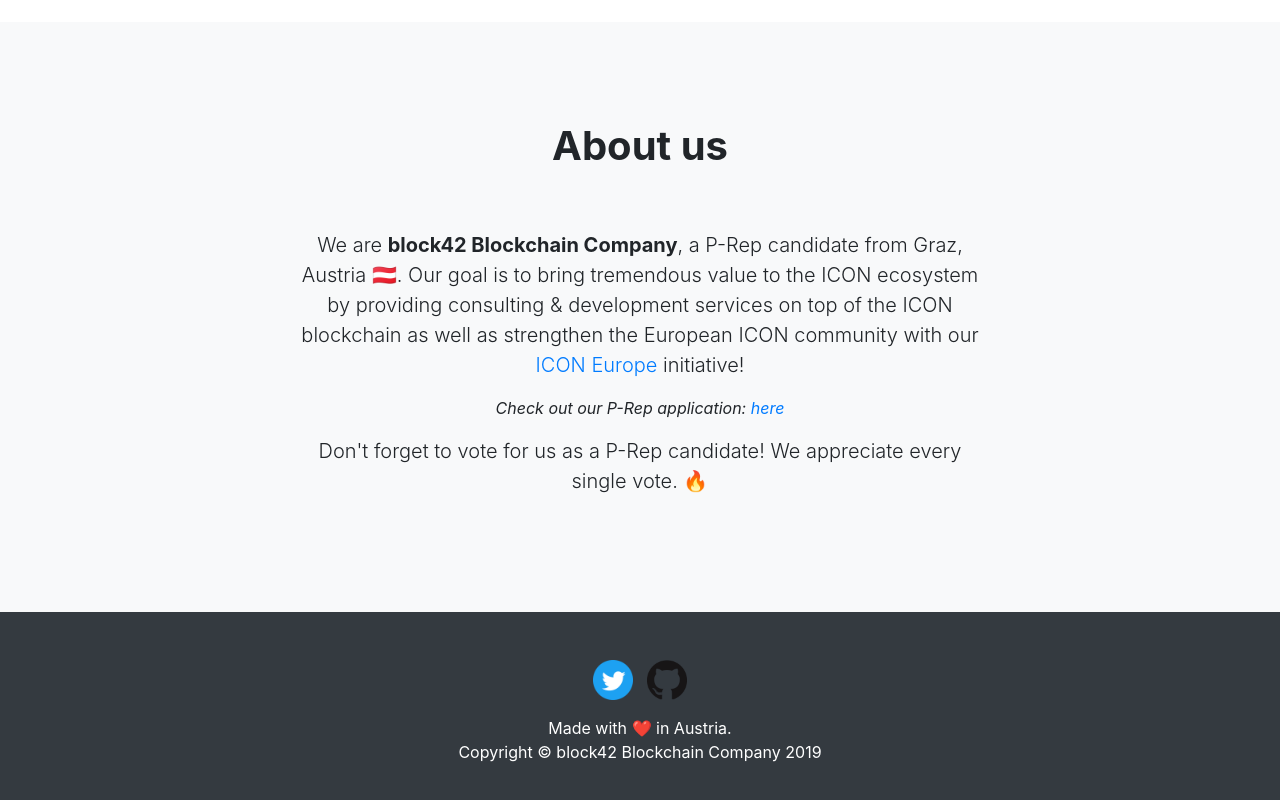
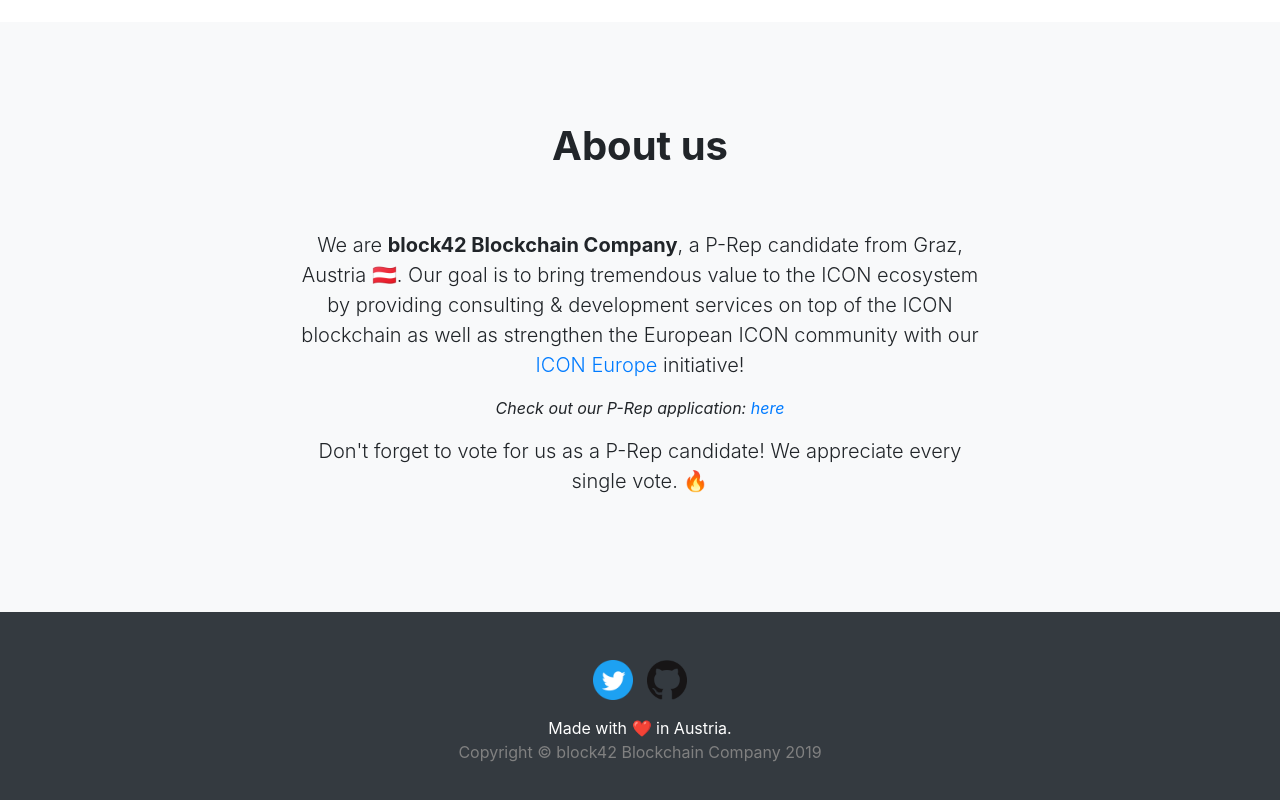
Before and after one commit to block42-blockchain-company/icx-stakr, a website with bundled scripts: page index.html in a window 1280 px wide. Shown: the part 879-1679 px from the top of the page. Built offline with nearby package versions, Linux system fonts and the light colour scheme; no server answers; grey boxes are pictures that could not be loaded; a script that the page names is missing.

Commit message:
Edit footer

```diff
--- a/css/main.css
+++ b/css/main.css
@@ -84,3 +84,7 @@
   margin-right: 5px;
   margin-left: 5px;
 }
+
+#copyright {
+    color: gray !important;
+}
```
